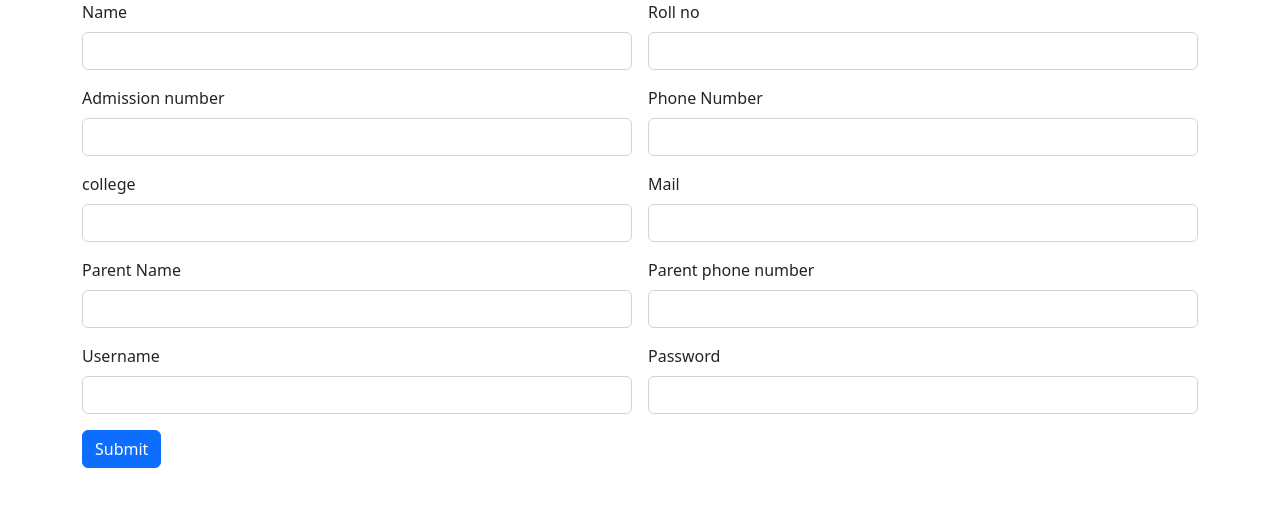
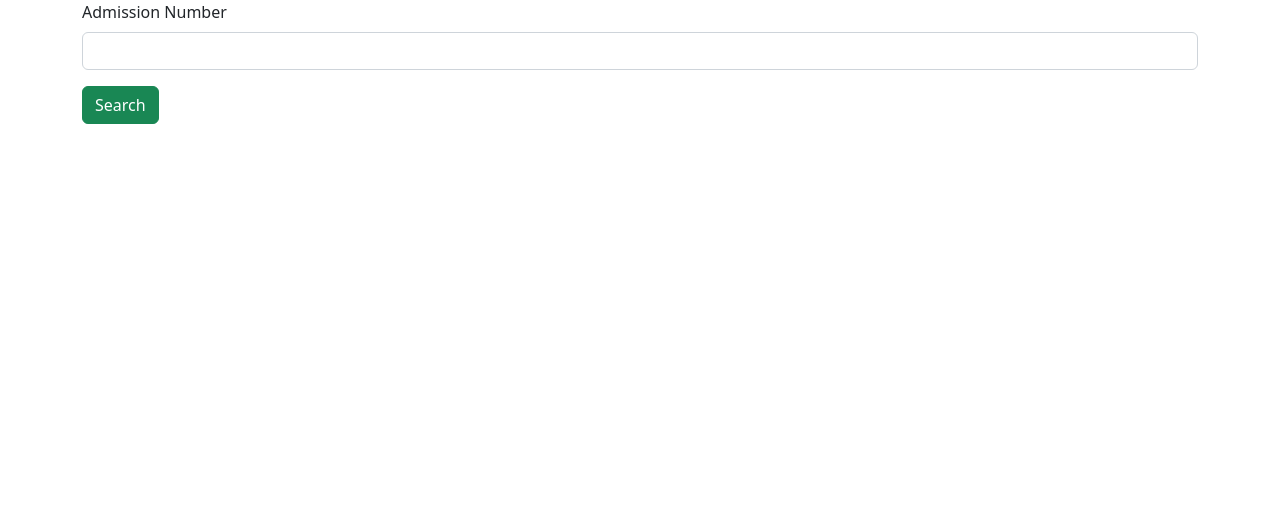
Before and after one commit to GokulDas-07/Student-Angular-App, an Angular app: page /search in a window 1280 px wide. Before the commit this address led to /. Shown: the top 506 px of the page. Built offline with nearby package versions, Linux system fonts and the light colour scheme.

Commit message:
searchs student added

```diff
--- a/src/app/app-routing.module.ts
+++ b/src/app/app-routing.module.ts
@@ -1,7 +1,12 @@
 import { NgModule } from '@angular/core';
 import { RouterModule, Routes } from '@angular/router';
+import { StudentEntryComponent } from './student-entry/student-entry.component';
+import { StudentSearchComponent } from './student-search/student-search.component';
 
-const routes: Routes = [];
+const routes: Routes = [
+  {path:"",component:StudentEntryComponent},
+  {path:"search",component:StudentSearchComponent}
+];
 
 @NgModule({
   imports: [RouterModule.forRoot(routes)],
--- a/src/app/app.component.html
+++ b/src/app/app.component.html
@@ -1,2 +1,2 @@
-<app-student-entry></app-student-entry>
+
 <router-outlet></router-outlet>
--- a/src/app/app.module.ts
+++ b/src/app/app.module.ts
@@ -4,11 +4,13 @@
 import { AppRoutingModule } from './app-routing.module';
 import { AppComponent } from './app.component';
 import { StudentEntryComponent } from './student-entry/student-entry.component';
+import { StudentSearchComponent } from './student-search/student-search.component';
 
 @NgModule({
   declarations: [
     AppComponent,
-    StudentEntryComponent
+    StudentEntryComponent,
+    StudentSearchComponent
   ],
   imports: [
     BrowserModule,
--- /dev/null
+++ b/src/app/student-search/student-search.component.html
@@ -0,0 +1,19 @@
+<div class="container">
+    <div class="row">
+        <div class="col col-12 col-sm-12 col-md-12 col-lg-12 col-xl-12 col-xxl-12">
+            <div class="row g-3">
+                <div class="col col-12 col-sm-12 col-md-12 col-lg-12 col-xl-12 col-xxl-12">
+
+                    <label for="" class="form-label">Admission Number</label>
+                    <input type="text" class="form-control">
+
+                </div>
+                <div class="col col-12 col-sm-12 col-md-12 col-lg-12 col-xl-12 col-xxl-12">
+
+                    <button class="btn btn-success">Search</button>
+
+                </div>
+            </div>
+        </div>
+    </div>
+</div>
--- a/src/index.html
+++ b/src/index.html
@@ -11,6 +11,7 @@
 </head>
 <body>
   <app-root></app-root>
+
   <!-- JavaScript Bundle with Popper -->
 <script src="https://cdn.jsdelivr.net/npm/bootstrap@5.2.3/dist/js/bootstrap.bundle.min.js" integrity="sha384-kenU1KFdBIe4zVF0s0G1M5b4hcpxyD9F7jL+jjXkk+Q2h455rYXK/7HAuoJl+0I4" crossorigin="anonymous"></script>
 </body>
```
Also changed, not shown: src/app/student-search/student-search.component.ts (added, +10 -0 lines), src/app/student-search/student-search.component.css (added).
